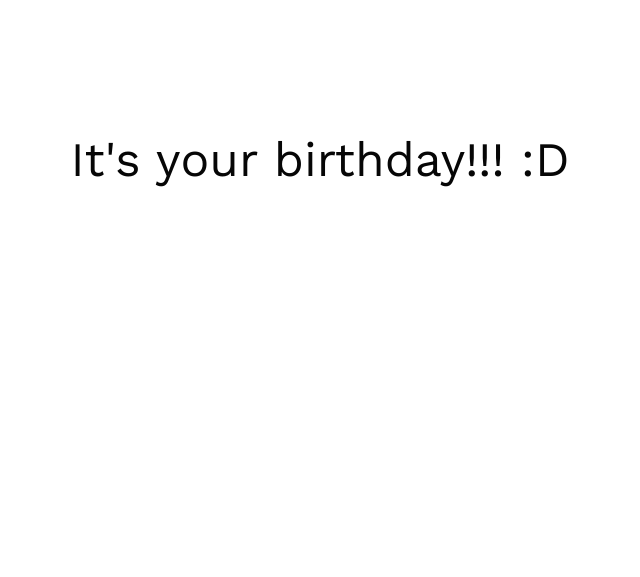
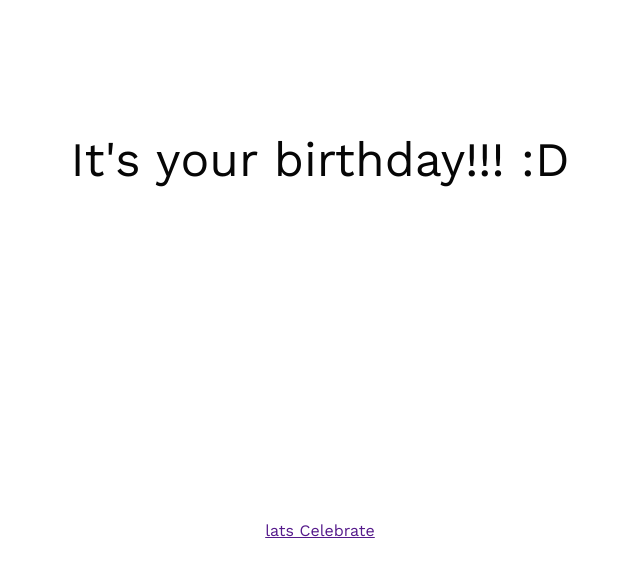
Before and after one commit to imshashikantdev/Birthday-Wish, a website: page index.html in a window 1280 px wide. Shown: the part 77-654 px from the top of the page, without its empty margins (320-960 px from the left). Drawn offline with nearby package versions, Linux system fonts and the light colour scheme.

Commit message:
Update index.html

```diff
--- a/index.html
+++ b/index.html
@@ -136,6 +136,7 @@
           more and become better.
         </p>
         <p class="last-smile">:)</p>
+        <a href="">lats Celebrate</a>
       </div>
     </div>
   </body>
```
